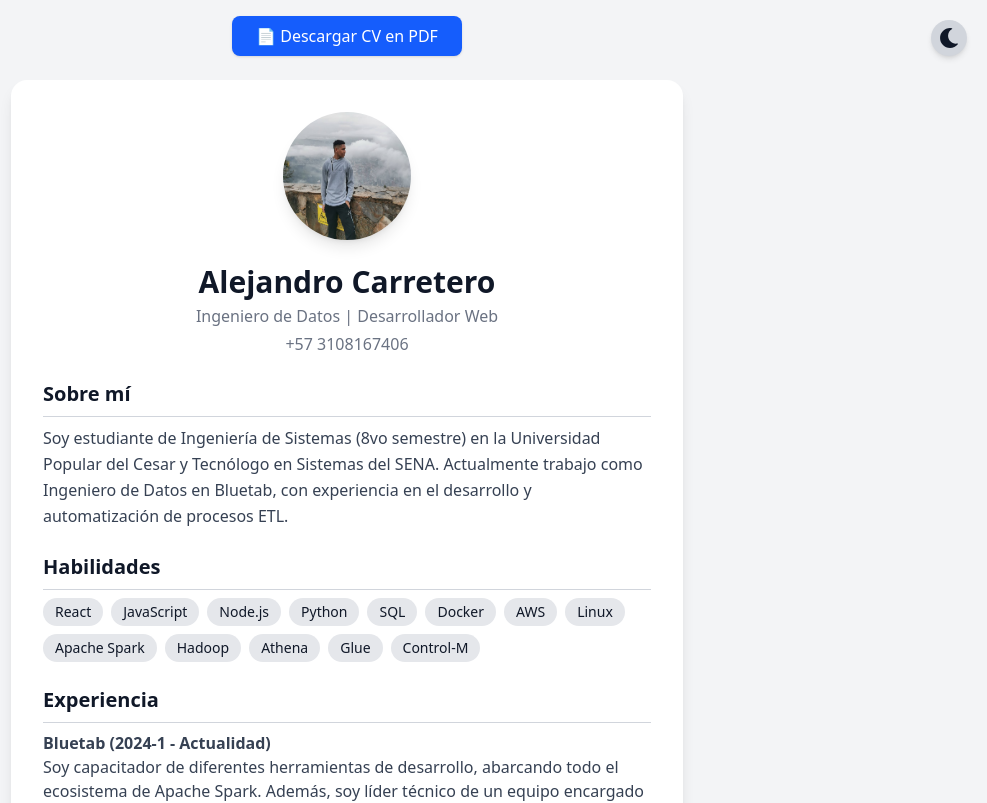
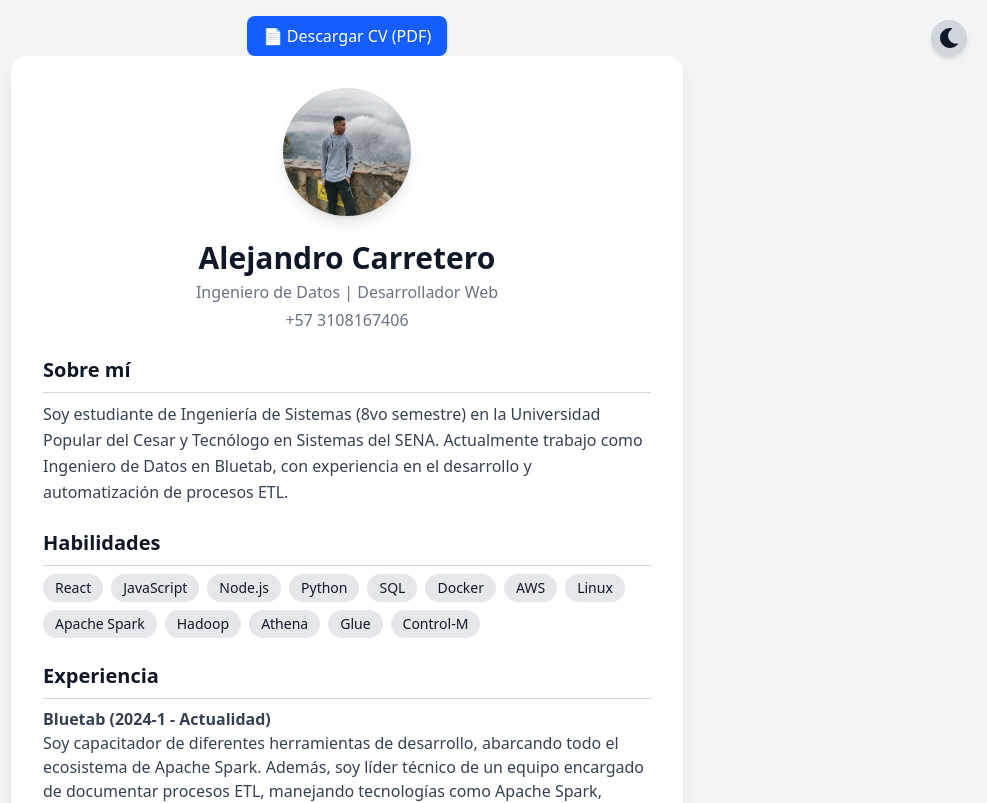
Before and after one commit to chandro-dev/alejocarreteroweb, a React (Vite) app: page /alejocarreteroweb/cv in a window 1280 px wide. Shown: the top 803 px of the page, without its empty margins (293-1280 px from the left). Built offline with nearby package versions, Linux system fonts and the light colour scheme.

Commit message:
add cv in pdf for download

```diff
--- a/src/cv/Cv.jsx
+++ b/src/cv/Cv.jsx
@@ -14,20 +14,25 @@ function Cv() {
   }, [cvRef.current]);
 
   const handlePrint = useReactToPrint({
-    documentTitle: 'Title',
-    contentRef: cvRef,
+    documentTitle: "CV_Alejandro_Carretero",
+    contentRef: cvRef, // ✅ Usando contentRef correctamente
+    preserveAfterPrint: false,
+    onAfterPrint: () => {
+      console.log("CV generado correctamente.");
+    },
   });
   return (
     <div className="min-h-screen flex flex-col items-center justify-center bg-gray-100 dark:bg-gray-900 text-gray-900 dark:text-white transition-all duration-300 p-4">
 
       {/* Botón para imprimir */}
-      <button
-        onClick={handlePrint}
-        disabled={!isReady}
-        className="mb-6 px-6 py-2 bg-blue-600 text-white rounded-lg shadow hover:bg-blue-700 dark:bg-blue-500 dark:hover:bg-blue-400 disabled:opacity-50"
+      <a
+        href="/alejocarreteroweb/CV_Alejandro_Carretero.pdf"
+        download="CV_Alejandro_Carretero.pdf"
+        className="px-4 py-2 bg-blue-600 text-white rounded-lg shadow"
       >
-        📄 Descargar CV en PDF
-      </button>
+        📄 Descargar CV (PDF)
+      </a>
+
 
       {/* Contenedor del CV */}
       <div
```
Also changed, not shown: 1 other file (tests, documents, lock files or other folders).
